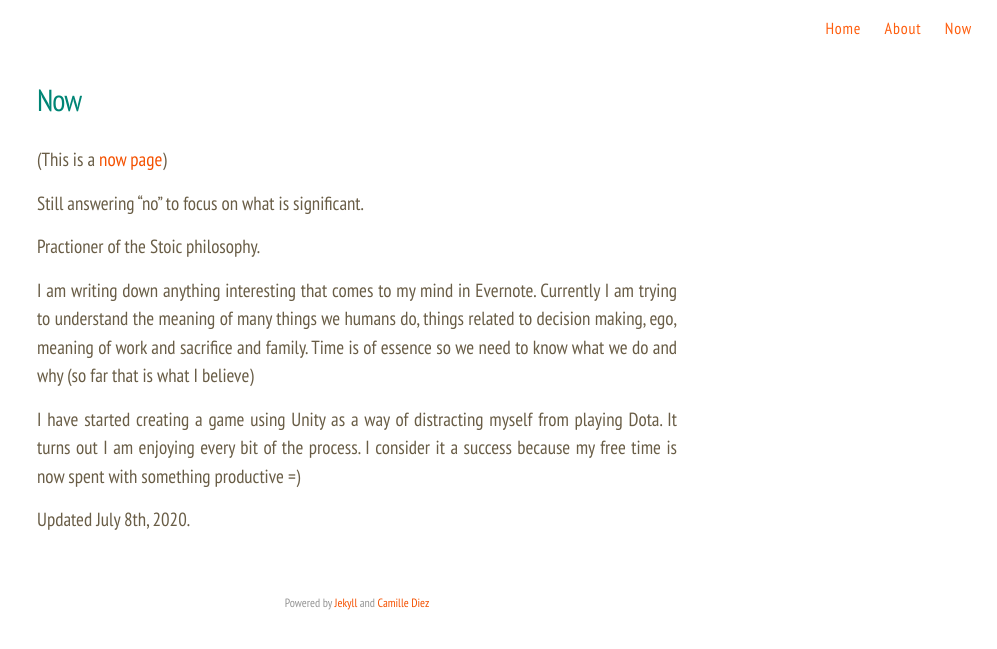
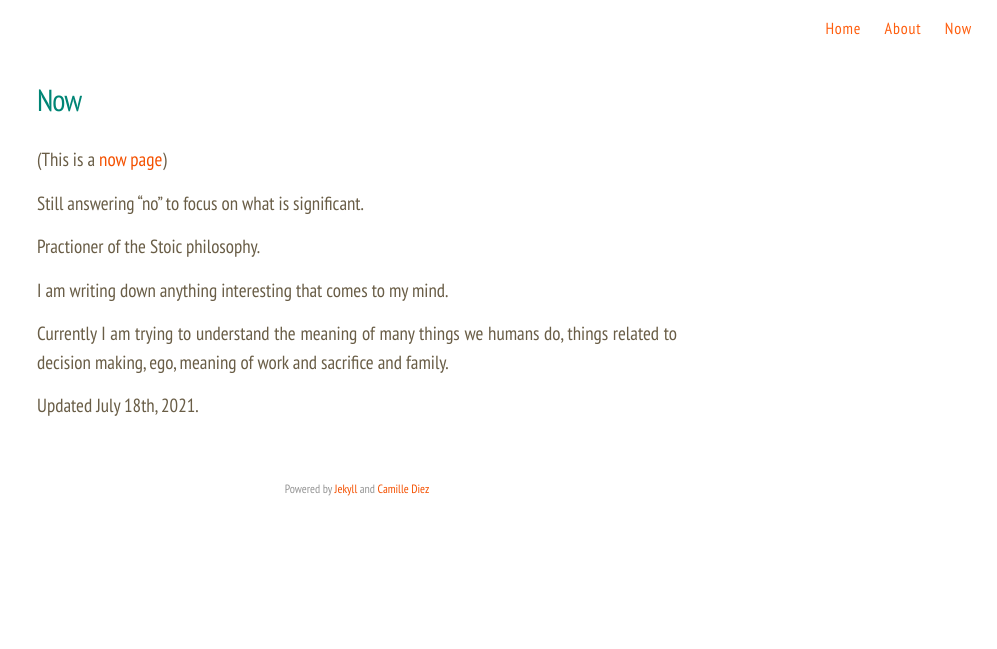
Before and after one commit to gerep/gerep.github.io, a Jekyll site: the page built from now.md, in a window 1280 px wide. Shown: the top 649 px of the page, without its empty margins (283-1280 px from the left). Built offline with Jekyll 4.4.1, drawn with Linux system fonts in a browser that asks for light colours; nearby versions of some CDN libraries.

Commit message:
Updates now page

```diff
--- a/now.md
+++ b/now.md
@@ -10,8 +10,8 @@ Still answering "no" to focus on what is significant.
 
 Practioner of the Stoic philosophy.
 
-I am writing down anything interesting that comes to my mind in Evernote. Currently I am trying to understand the meaning of many things we humans do, things related to decision making, ego, meaning of work and sacrifice and family. Time is of essence so we need to know what we do and why (so far that is what I believe)
+I am writing down anything interesting that comes to my mind.
 
-I have started creating a game using Unity as a way of distracting myself from playing Dota. It turns out I am enjoying every bit of the process. I consider it a success because my free time is now spent with something productive =)
+Currently I am trying to understand the meaning of many things we humans do, things related to decision making, ego, meaning of work and sacrifice and family.
 
-Updated July 8th, 2020.
+Updated July 18th, 2021.
```
